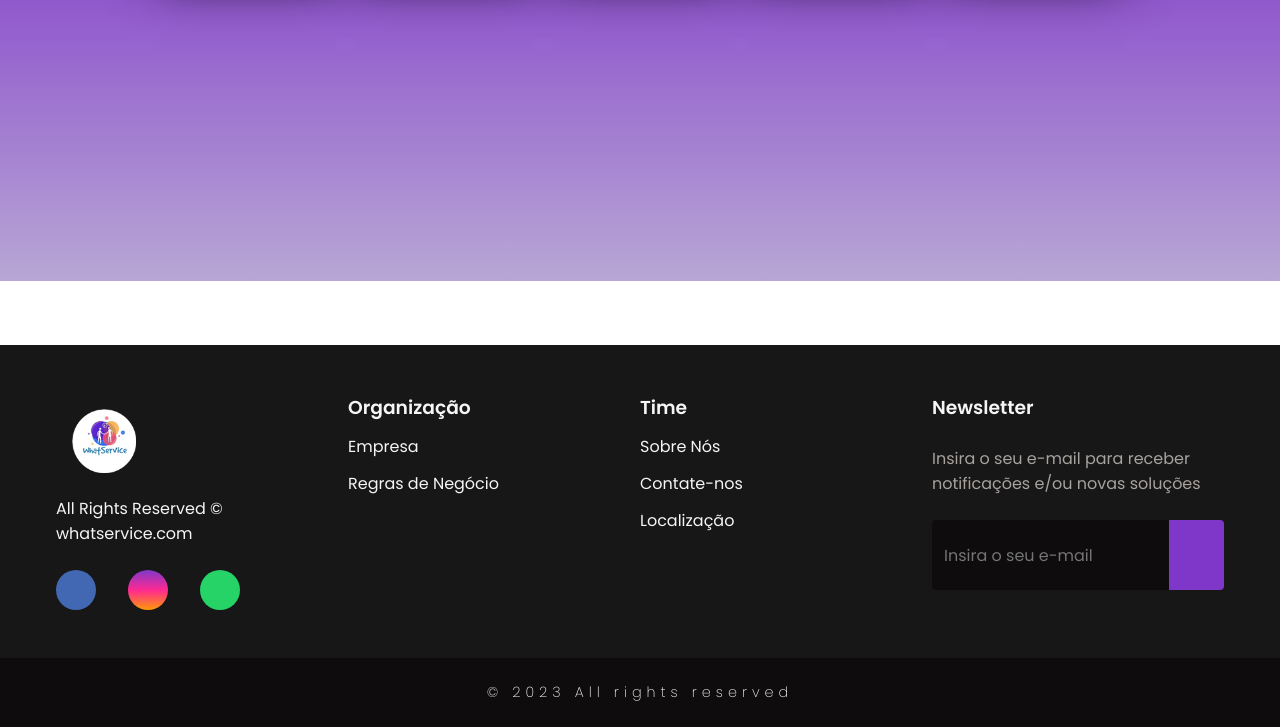
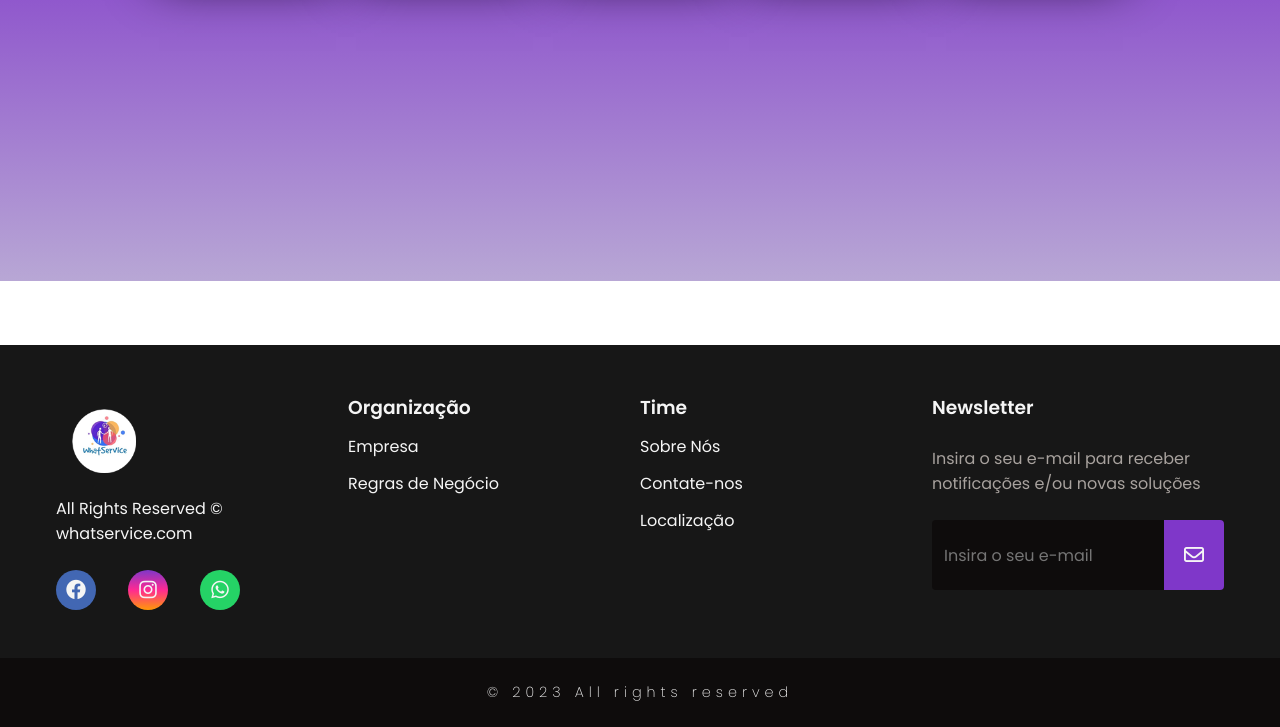
Before and after one commit to Macelo2020/Projeto_Integrador_Proz, a plain HTML site: page menu_autonomo/menu_servicos.html in a window 1280 px wide. Shown: the part 709-1436 px from the top of the page. Drawn offline with Linux system fonts and the light colour scheme; files that its build step writes are made by us from their sources.

Commit message:
Alteracao nome menu_servicos

```diff
--- a/menu_autonomo/menu_serviços.html
+++ b/menu_autonomo/menu_servicos.html
@@ -1,15 +1,22 @@
+<!DOCTYPE html>
+<html lang="pt-br">
+
 <!DOCTYPE html>
 <html lang="pt-br">
 
 <head>
-  <meta charset="UTF-8">
-  <meta name="viewport" content="width=device-width, initial-scale=1.0">
-  <meta name="description" content="Um site que irá facilitar a divulgação dos seus serviços autônomos.">
-  <link rel='stylesheet' href='https://cdnjs.cloudflare.com/ajax/libs/font-awesome/4.7.0/css/font-awesome.min.css'>
-  <link rel="stylesheet" href="./styles_servicos.css">
-  <link rel="stylesheet" href="styles.css">
-  <title>Menu Escola dos Serviços</title>
+    <meta charset="UTF-8">
+    <meta name="viewport" content="width=device-width, initial-scale=1.0">
+    <meta name="description" content="Um site que irá facilitar a divulgação dos seus serviços autônomos">
+    <link rel="stylesheet" href="https://cdnjs.cloudflare.com/ajax/libs/font-awesome/6.4.2/css/all.min.css"
+        integrity="sha512-z3gLpd7yknf1YoNbCzqRKc4qyor8gaKU1qmn+CShxbuBusANI9QpRohGBreCFkKxLhei6S9CQXFEbbKuqLg0DA=="
+        crossorigin="anonymous" referrerpolicy="no-referrer" />
+    <link rel="stylesheet" href="./styles_servicos.css">
+    <link rel="stylesheet" href="styles.css">
+    <title>Menu Escola dos Serviços</title>
+
 </head>
+
 
 <body>
 
```
